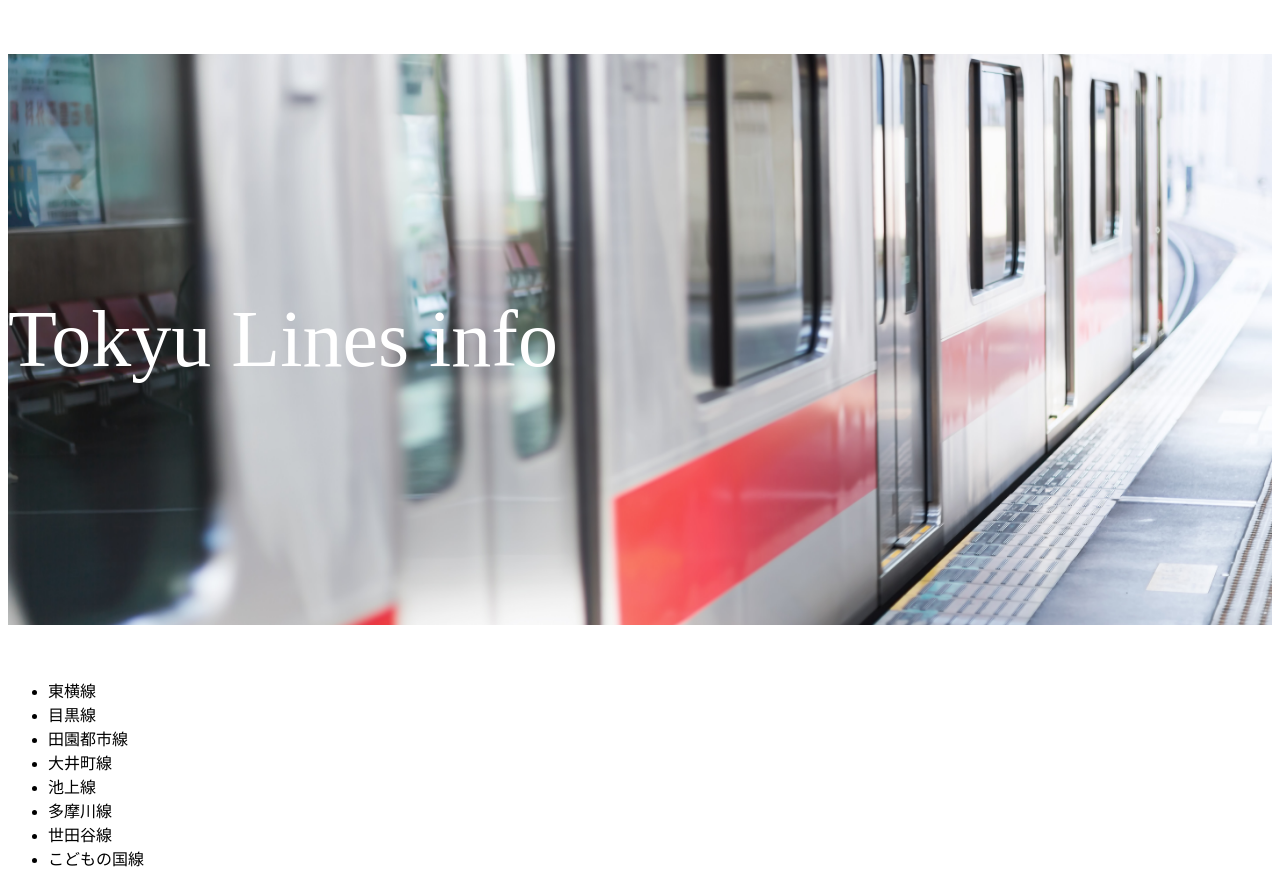
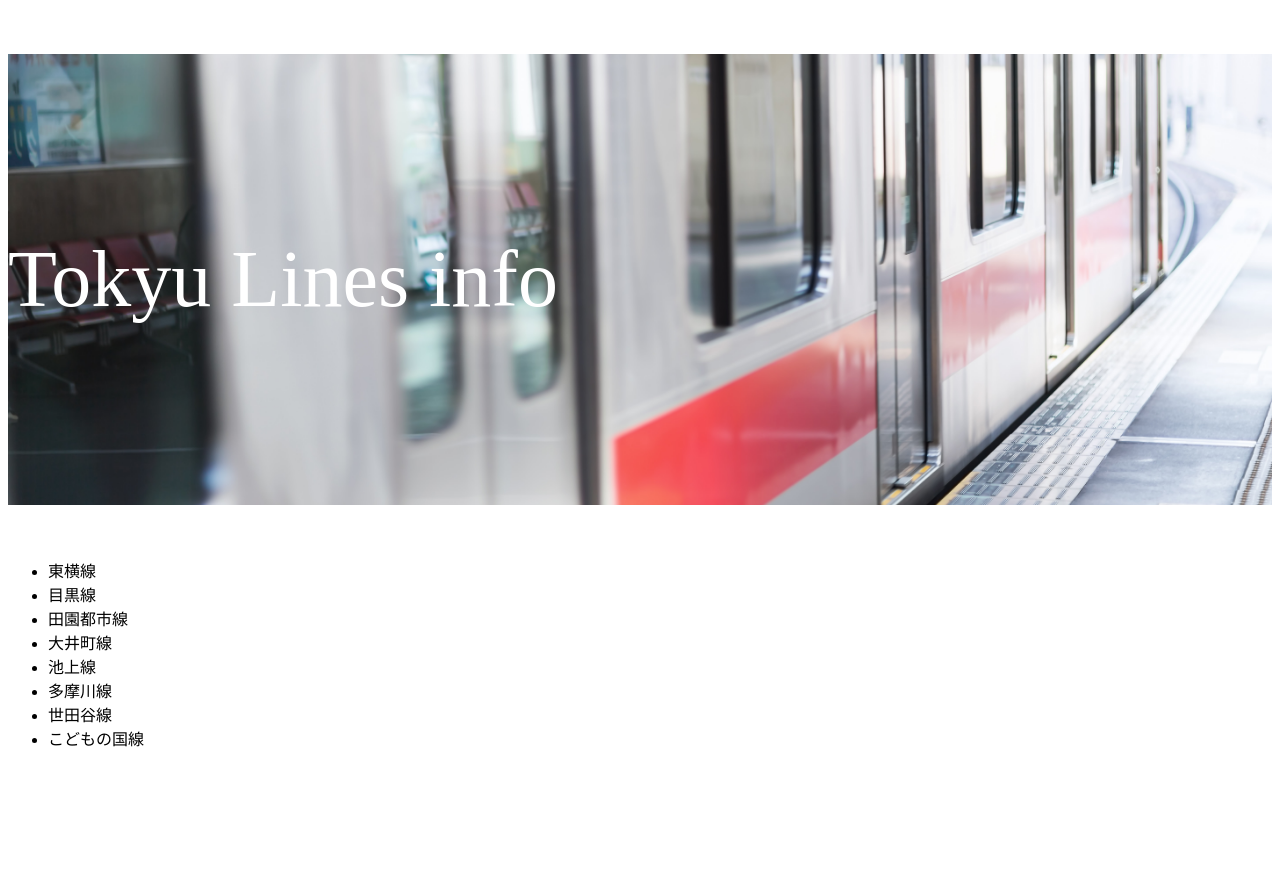
Before and after one commit to DJYoko/TokyuLinesInfo, a Nuxt app: page / in a window 1280 px wide. After the commit the page ends 800 px from the top, so only its background shows below. Built offline with nearby package versions, Linux system fonts and the light colour scheme.

Commit message:
shorten main visual

```diff
--- a/pages/index.vue
+++ b/pages/index.vue
@@ -46,7 +46,7 @@
   background-size: cover;
   background-repeat: no-repeat;
   h1 {
-    padding: 240px 0;
+    padding: 180px 0;
     color: #ffffff;
     font-weight: 100;
     font-size: 5rem;
```
